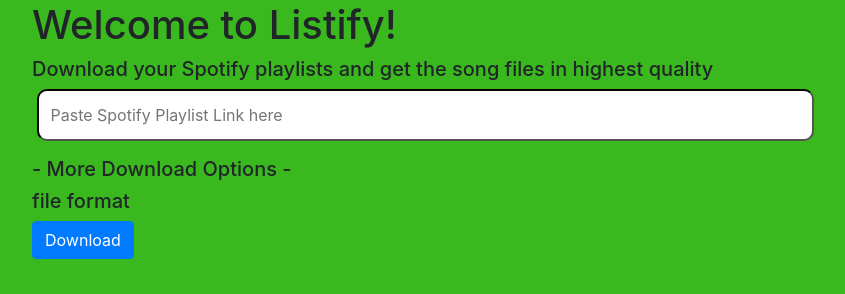
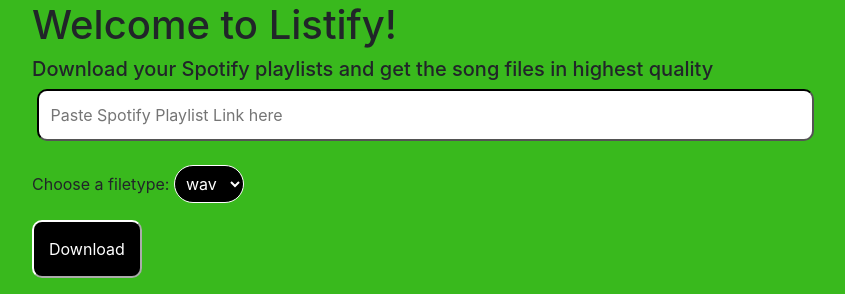
Before and after one commit to juice1000/Listify, a Flask app: page / in a window 1280 px wide. Shown: the part 634-928 px from the top of the page, without its empty margins (53-898 px from the left). Before the commit the page ends 893 px from the top, so only its background shows below. Run offline with Flask 2, Linux system fonts and the light colour scheme; some libraries are stand-ins or nearby versions.

Commit message:
change button color and add file download option

```diff
--- a/app.py
+++ b/app.py
@@ -10,7 +10,7 @@ import shutil
 
 import os
 app = Flask(__name__)
-env_conf = Dev
+env_conf = Prod
 #app.config.from_object(environment_configuration)
 
 
@@ -41,7 +41,8 @@ def download():
         print(title)
         if not title:
             flash('Title is required!')
-        yt.download_from_link(title)
+        filetype = request.form['filetype']
+        yt.download_from_link(title, filetype)
     path = 'static/music_files/'
     data = BytesIO()
     zipping(data, path)
--- a/static/css/styles.css
+++ b/static/css/styles.css
@@ -12,9 +12,24 @@
 
 .button {
     border-radius: 10px;
+    padding: 15px;
+    color: white;
+    background-color: black;
+    border-color: white;
+    box-shadow: none;
+    font-size: 1rem;
 }
 
 .picture {
     width: 50%;
     transform: rotate(180deg)
 }
+
+.form-options {
+    border-radius: 50px;
+    padding: 7px;
+    color: white;
+    background-color: black;
+    border-color: white;
+
+}
--- a/templates/index.html
+++ b/templates/index.html
@@ -12,11 +12,17 @@
             <input class="insert" type="text" name="playlist"
             placeholder="Paste Spotify Playlist Link here"
             value="{{ request.form['playlist'] }}"></input>
+
+            <br></br>
+            <label for="filetype">Choose a filetype:</label>
+            <select id="filetype" name="filetype" class="form-options">
+                <option value=".wav">wav</option>
+                <option value=".mp3">mp3</option>
+            </select>
         </div>
-        <h5> - More Download Options -</h5>
-        <h5>file format</h5>
+
         <div class="form-group">
-            <input type="submit" value='Download' class="btn btn-primary"></input>
+            <input type="submit" value='Download' class="button"></input>
         </div>
     </form>
 
--- a/youtube_downloader.py
+++ b/youtube_downloader.py
@@ -8,7 +8,7 @@ import spotify_get_song_names as spt
 from pathlib import Path
 
 
-def download_from_link(playlist_link):
+def download_from_link(playlist_link, filetype):
 
     # TODO: print out chosen playlist name
     if playlist_link == '':
@@ -22,7 +22,7 @@ def download_from_link(playlist_link):
     #if target_file_type != '.wav' or target_file_type != '.mp3':
     #    print('No valid input found, music files will be converted to .wav\n')
     #    target_file_type = '.wav'
-    target_file_type = '.wav'
+    target_file_type = filetype
 
     home = str(Path.home())
     #music_directory = home + '/Music/'
```
